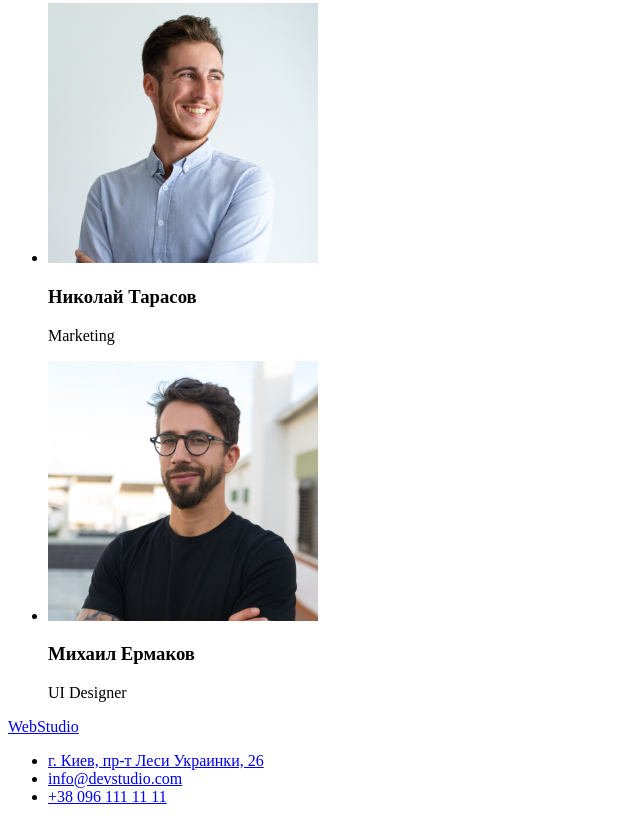
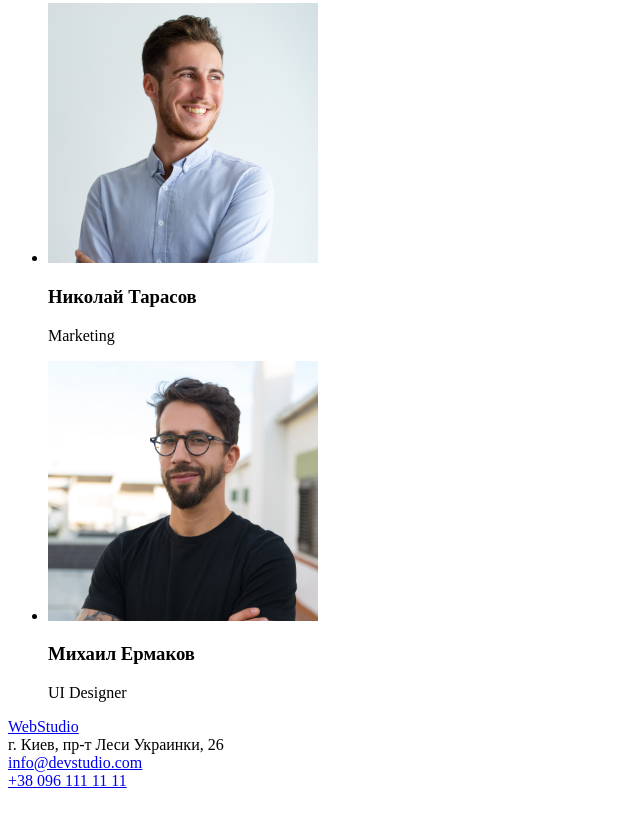
Before and after one commit to OlenaHras/goit-markup-hw-01, a plain HTML site: page index.html in a window 1280 px wide. Shown: the part 2333-3155 px from the top of the page, without its empty margins (0-640 px from the left). After the commit the page ends 3131 px from the top, so only its background shows below. Drawn offline with Linux system fonts and the light colour scheme.

Commit message:
Добавила тег address

```diff
--- a/index.html
+++ b/index.html
@@ -9,7 +9,7 @@
 <body>
   <header>
     <nav>
-      <a href="/">
+      <a href="./index.html">
         WebStudio
       </a>
 
@@ -93,15 +93,15 @@
 </main>
 
   <footer>
-    <a href="/">
+    <a href="./index.html">
       WebStudio
     </a>
 
-    <ul>
-      <li><a href="/">г. Киев, пр-т Леси Украинки, 26</a></li>
-      <li><a href="mailto:info@devstudio.com">info@devstudio.com</a></li>
-      <li><a href="tel:+380961111111">+38 096 111 11 11</a></li>
-    </ul>
+    <br>
+      г. Киев, пр-т Леси Украинки, 26<br>
+      <a href="mailto:info@devstudio.com">info@devstudio.com</a><br>
+      <a href="tel:+380961111111">+38 096 111 11 11</a>
+    </address>
 
   </footer>
 </body>
```
